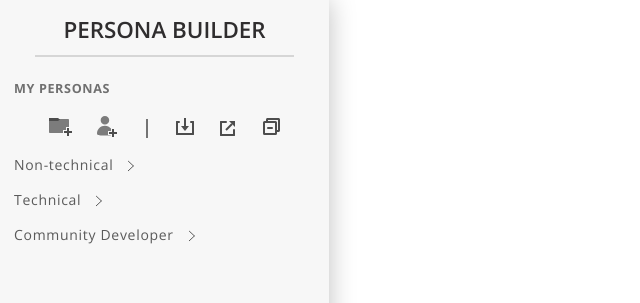
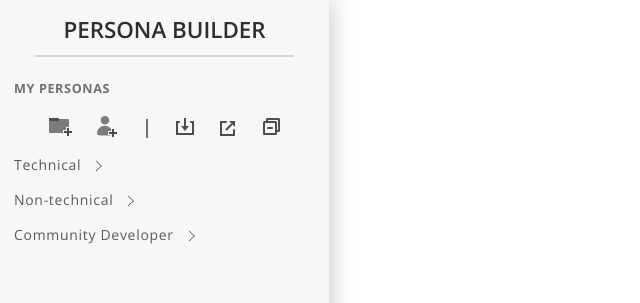
Before and after one commit to kananb/PersonaBuilder, a React (Create React App) app: page / in a window 1280 px wide. Shown: the top 303 px of the page, without its empty margins (0-640 px from the left). Built offline with nearby package versions, Linux system fonts and the light colour scheme.

Commit message:
Adds styling to allow folders / personas to overflow in y-axis

```diff
--- a/src/components/Sidebar.css
+++ b/src/components/Sidebar.css
@@ -79,3 +79,13 @@
 
 	background-color: #747474;
 }
+
+
+/* ------ FOLDERS STYLING ------ */
+.sidebar .folders {
+	display: flex;
+	flex-direction: column;
+	flex-grow: 1;
+
+	overflow-y: auto;
+}
--- a/src/components/Sidebar.js
+++ b/src/components/Sidebar.js
@@ -9,7 +9,7 @@ import {ReactComponent as CollapseIcon} from '../icons/collapse_icon.svg';
 
 const folderData = [
 	{
-		"name": "Non-technical",
+		"name": "Technical",
 		"content": [
 			{
 				"id": "joshua_andrews",
@@ -29,15 +29,38 @@ const folderData = [
 		],
 	},
 	{
-		"name": "Technical",
+		"name": "Non-technical",
 		"content": [
-
+			{
+				"id": "jane_doe",
+				"thumbnail": "assets/default_persona.png",
+				"name": "Jane Doe",
+			},
+			{
+				"id": "ferdinand_werthers",
+				"thumbnail": "assets/default_persona.png",
+				"name": "Ferdinand Werthers",
+			},
 		],
 	},
 	{
 		"name": "Community Developer",
 		"content": [
-
+			{
+				"id": "holly_daniels",
+				"thumbnail": "assets/default_persona.png",
+				"name": "Holly Daniels",
+			},
+			{
+				"id": "yves_fourtier",
+				"thumbnail": "assets/default_persona.png",
+				"name": "Yves Fourtier",
+			},
+			{
+				"id": "francisco_montoya",
+				"thumbnail": "assets/default_persona.png",
+				"name": "Francisco Montoya",
+			},
 		],
 	},
 ];
```
